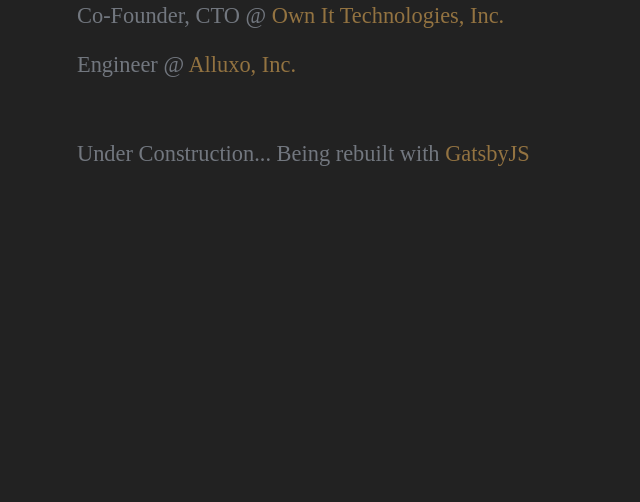
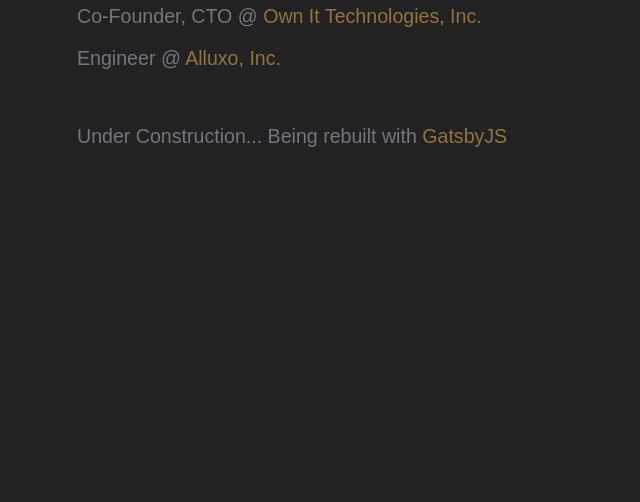
Before and after one commit to chernandez7/chrishernandez.io, a Gatsby site: page / in a window 1280 px wide. Shown: the part 298-800 px from the top of the page, without its empty margins (313-953 px from the left). Built offline with nearby package versions, Linux system fonts and the light colour scheme; Gatsby itself is replaced by a stand-in of ours.

Commit message:
add Oswald

```diff
--- a/src/pages/index.css
+++ b/src/pages/index.css
@@ -3,4 +3,5 @@
   padding: 0px;
   margin: 0px;
   overflow: hidden;
+  font: normal 14px "Oswald", sans-serif;
 }
```
Also changed, not shown: src/fonts/Oswald-Bold.ttf (added), src/fonts/Oswald-ExtraLight.ttf (added), src/fonts/Oswald-Light.ttf (added), src/fonts/Oswald-Medium.ttf (added), src/fonts/Oswald-Regular.ttf (added), src/fonts/Oswald-SemiBold.ttf (added).
